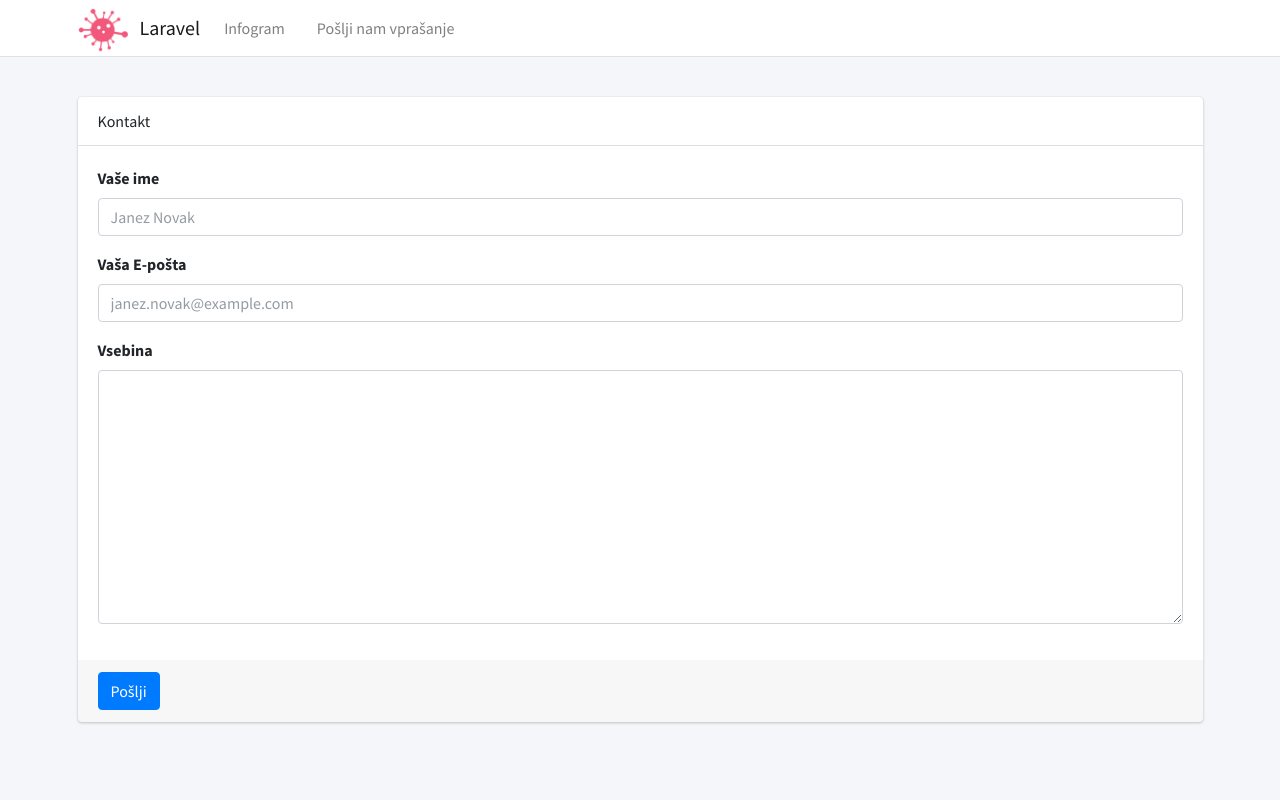
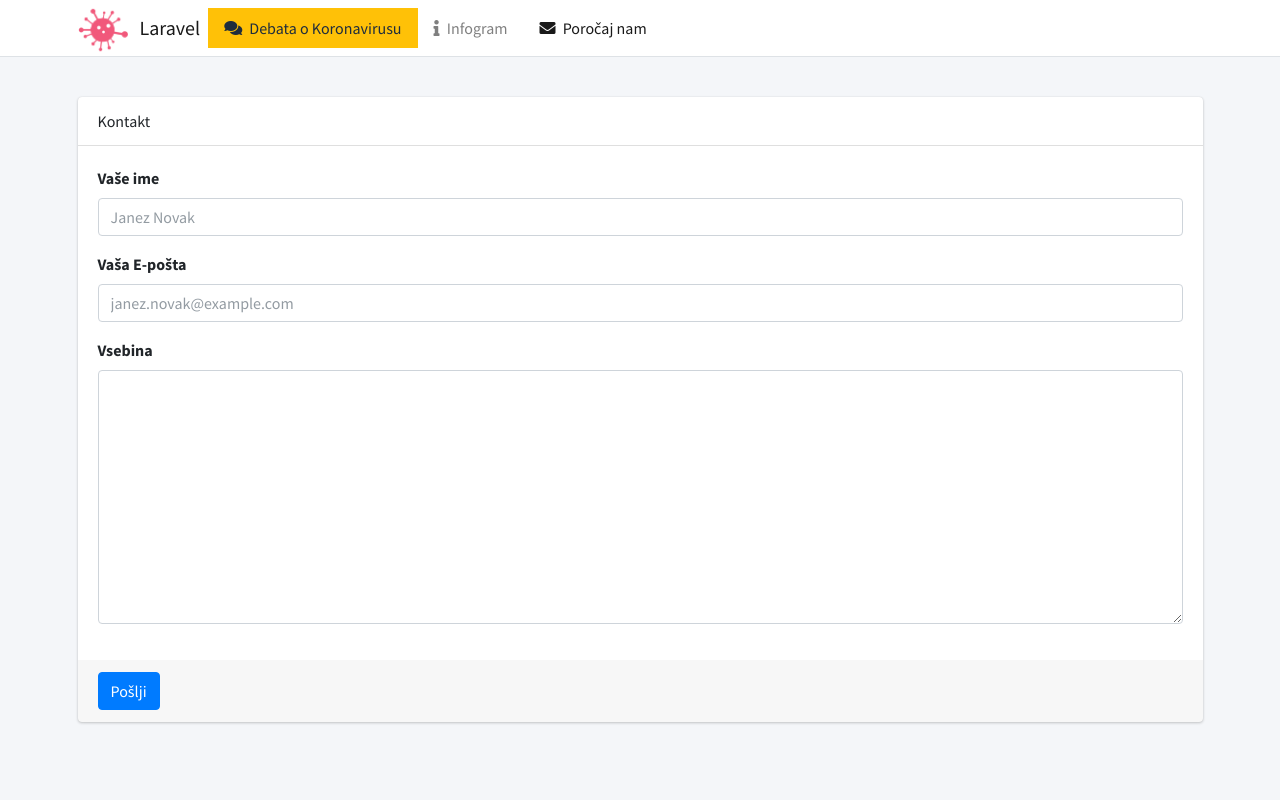
Before and after one commit to tdx996/corona_stats, a Laravel app: page /kontakt in a window 1280 px wide. Run offline with Laravel 8, Linux system fonts and the light colour scheme; some libraries are stand-ins or nearby versions.

Commit message:
Page with questions list.

```diff
--- a/app/Models/Question.php
+++ b/app/Models/Question.php
@@ -13,4 +13,8 @@ class Question extends Model
     public function answers() {
         return $this->hasMany(Answer::class);
     }
+
+    public function topAnswers() {
+        return $this->answers()->limit(3);
+    }
 }
--- a/resources/lang/sl/messages.php
+++ b/resources/lang/sl/messages.php
@@ -20,4 +20,5 @@ return [
     'answer_content'     => 'Vaš odgovor',
     'action_answer'      => 'Odgovori',
     'anonymous'          => 'Neznanec',
+    'answers'            => '{0} 0 odgovorov|{1} :count odgovor|{2} odgovora|[3-4] :count odgovori|[5-*] :count odgovorov',
 ];
--- a/resources/sass/app.scss
+++ b/resources/sass/app.scss
@@ -9,6 +9,8 @@
     }
 }
 
+.desktop-hidden { display: none !important; }
+
 label.optional:after {
     content: " (neobvezno)";
     font-weight: normal;
@@ -18,6 +20,19 @@ label.optional:after {
     .card-body {
         min-height: 350px;
     }
+}
+
+.user-block i {
+    float: left;
+    position: relative;
+    top: 6px;
+}
+
+.card-comments .card-comment i {
+    float: left;
+    position: relative;
+    top: 6px;
+    font-size: 1.6rem;
 }
 
 .layout-top-nav {
@@ -69,6 +84,26 @@ label.optional:after {
         }
     }
 
+    .card-header > .card-tools {
+        width: 100%;
+        text-align: center;
+        margin-top: 1rem;
+
+        .btn-primary {
+            width: 100%;
+        }
+    }
+
+    .user-block {
+        .username {
+            line-height: 1.2;
+        }
+
+        .description {
+            margin-top: 5px;
+        }
+    }
+
     .navbar-collapse {
         border-top: 1px solid rgba(0,0,0,.1);
         margin-top: 10px;
@@ -78,6 +113,8 @@ label.optional:after {
         display: none !important;
     }
 
+    .desktop-hidden { display: block !important; }
+
     .table {
         display: block;
         width: 100%;
--- a/resources/views/layouts/header.blade.php
+++ b/resources/views/layouts/header.blade.php
@@ -22,13 +22,24 @@ $menu = [
 
         <div class="collapse navbar-collapse order-3" id="navbarCollapse">
             <ul class="navbar-nav">
-                @foreach ($menu as $route => $translation)
-                    <li class="nav-item">
-                        <a href="{{ route($route) }}" class="nav-link">
-                            {{ $translation }}
-                        </a>
-                    </li>
-                @endforeach
+                <li class="nav-item text-olive">
+                    <a href="{{ route('questions.index') }}" class="nav-link bg-yellow {{ \Request::is('debata-o-koronavirusu*') ? 'active' : '' }}">
+                        <i class="fas fa-comments mr-1"></i>
+                        Debata o Koronavirusu
+                    </a>
+                </li>
+                <li class="nav-item">
+                    <a href="{{ route('infogram') }}" class="nav-link {{ \Request::is('infogram*') ? 'active' : '' }}">
+                        <i class="fas fa-info mr-1"></i>
+                        Infogram
+                    </a>
+                </li>
+                <li class="nav-item">
+                    <a href="{{ route('contact') }}" class="nav-link {{ \Request::is('kontakt*') ? 'active' : '' }}">
+                        <i class="fas fa-envelope mr-1"></i>
+                        Poročaj nam
+                    </a>
+                </li>
             </ul>
         </div>
     </div>
--- a/routes/web.php
+++ b/routes/web.php
@@ -19,7 +19,8 @@ Route::post('/anketa/{poll}','PollsController@answer')->name('polls.answer');
 Route::get('/kontakt','ContactController@show')->name('contact');
 Route::post('/kontakt','ContactController@send')->name('contact');
 
-Route::get('/vprasanje/{question}', 'QuestionsController@show')->name('questions.show');
-Route::post('/vprasanje/{question}/odgovori', 'AnswersController@store')->name('questions.answers');
-Route::post('/vprasanje/{question}/odgovori/{answer}/up-vote', 'AnswersController@upVote')->name('questions.answers.up_vote');
-Route::post('/vprasanje/{question}/odgovori/{answer}/down-vote', 'AnswersController@downVote')->name('questions.answers.down_vote');
+Route::get('/debata-o-koronavirusu', 'QuestionsController@index')->name('questions.index');
+Route::get('/debata-o-koronavirusu/{question}', 'QuestionsController@show')->name('questions.show');
+Route::post('/debata-o-koronavirusu/{question}/odgovori', 'AnswersController@store')->name('questions.answers');
+Route::post('/debata-o-koronavirusu/{question}/odgovori/{answer}/up-vote', 'AnswersController@upVote')->name('questions.answers.up_vote');
+Route::post('/debata-o-koronavirusu/{question}/odgovori/{answer}/down-vote', 'AnswersController@downVote')->name('questions.answers.down_vote');
```
Also changed, not shown: app/Http/Controllers/QuestionsController.php (+13 -0 lines), resources/views/questions/index.blade.php (added, +54 -0 lines), public_html/css/app.css, public_html/mix-manifest.json.
